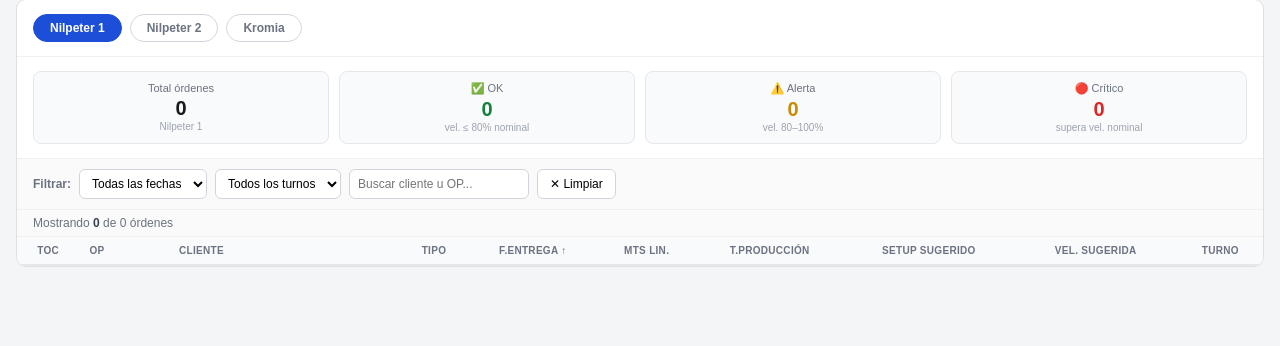
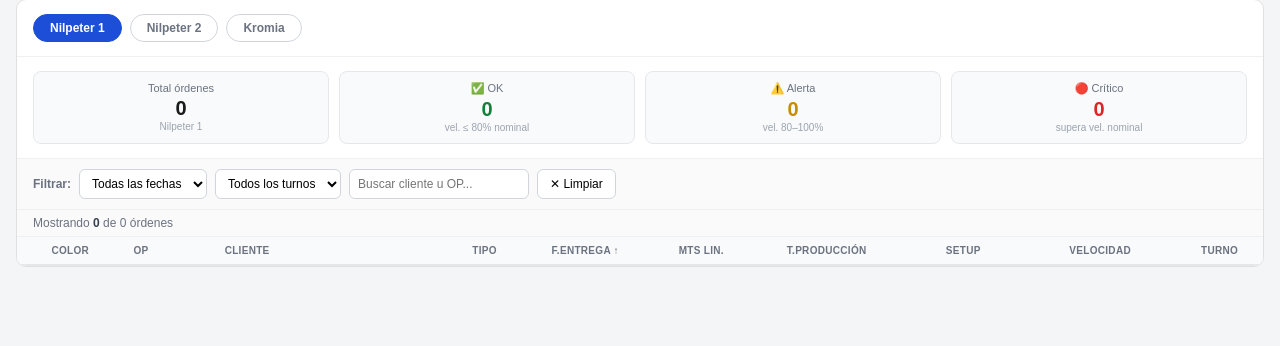
Before and after one commit to CoditeqViviana/tablero-op, a Flask app: template templates/simulacion.html in a window 1280 px wide. Shown: the part 224-570 px from the top of the page. Run offline with Flask 3, Linux system fonts and the light colour scheme; the template is opened without the code that fills it: most values are stand-ins (such as "Sample title", 1, 10 or a date in 2020); lists and menus that the app fills with data are empty.

Commit message:
Update simulacion.html

```diff
--- a/templates/simulacion.html
+++ b/templates/simulacion.html
@@ -179,15 +179,15 @@ body{background:#f4f5f7;padding:16px;color:#1a1a1a;font-size:13px}
   <table class="sim-tbl">
     <thead>
       <tr>
-        <th style="width:30px">TOC</th>
+        <th style="width:70px">Color</th>
         <th class="th-left" style="width:60px" onclick="sortBy('op')"><span id="h-op">OP</span></th>
         <th class="th-left" style="width:155px" onclick="sortBy('cliente')"><span id="h-cliente">Cliente</span></th>
         <th style="width:45px">Tipo</th>
         <th style="width:65px" onclick="sortBy('fecha')"><span id="h-fecha">F.Entrega ↑</span></th>
         <th style="width:65px" onclick="sortBy('mts')"><span id="h-mts">Mts Lin.</span></th>
         <th style="width:90px">T.Producción</th>
-        <th style="width:100px">Setup sugerido</th>
-        <th style="width:110px">Vel. sugerida</th>
+        <th style="width:80px">Setup</th>
+        <th style="width:100px">Velocidad</th>
         <th style="width:50px">Turno</th>
       </tr>
     </thead>
@@ -222,14 +222,16 @@ function getParams() {
 
 function tocBadge(color) {
   const m = {
-    azul:    ['#dbeafe','#1d4ed8','●'],
-    verde:   ['#dcfce7','#15803d','●'],
-    amarillo:['#fef9c3','#854d0e','●'],
-    rojo:    ['#fee2e2','#b91c1c','●'],
-    negro:   ['#1f2937','#f3f4f6','●'],
-    gris:    ['#f3f4f6','#9ca3af','●'],
-  }[color] || ['#f3f4f6','#9ca3af','●'];
-  return `<span style="background:${m[0]};color:${m[1]};display:inline-block;width:22px;height:22px;border-radius:50%;text-align:center;line-height:22px;font-size:14px;font-weight:700" title="${color}">●</span>`;
+    azul:    ['#dbeafe','#1d4ed8'],
+    verde:   ['#dcfce7','#15803d'],
+    amarillo:['#fef9c3','#854d0e'],
+    rojo:    ['#fee2e2','#b91c1c'],
+    negro:   ['#1f2937','#f3f4f6'],
+    gris:    ['#f3f4f6','#9ca3af'],
+  }[color] || ['#f3f4f6','#9ca3af'];
+  const nombres = {azul:'Azul',verde:'Verde',amarillo:'Amarillo',rojo:'Rojo',negro:'Negro',gris:'—'};
+  const nombre = nombres[color] || '—';
+  return `<span style="background:${m[0]};color:${m[1]};display:inline-block;padding:2px 8px;border-radius:10px;font-size:10px;font-weight:700;white-space:nowrap">${nombre}</span>`;
 }
 
 function fmtMin(m) {
@@ -404,18 +406,11 @@ function renderTabla() {
       <td>
         <div style="font-weight:600;font-size:11px;color:#374151">${fmtMin(r.minsProdOrden)}</div>
       </td>
+      <td style="font-weight:600;font-size:12px;color:#374151">${fmtMin(r.setupSugerido)}</td>
       <td>
-        <div style="font-weight:600;font-size:11px;color:#6b7280">${fmtMin(r.setupSugerido)}</div>
-        <div style="font-size:10px;color:#9ca3af">en el turno</div>
+        <span style="font-weight:700;font-size:13px;color:${velColor(r.estado)}">${r.velSugerida.toFixed(1)} m/min</span>
       </td>
-      <td>
-        <div class="vel-row">
-          <span style="font-weight:700;font-size:12px;color:${velColor(r.estado)};min-width:52px">${r.velSugerida.toFixed(1)} m/min</span>
-          <div class="vel-bar"><div class="vel-fill" style="width:${velPct}%;background:${velColor(r.estado)}"></div></div>
-        </div>
-        <div style="font-size:10px;color:#9ca3af">${velPct}% de ${r.velNominal} m/min</div>
-      </td>
-      <td>${turnoLabel(r.turno)}</td>
+      <td style="font-weight:700;font-size:15px;color:#374151;text-align:center">${r.turno}</td>
     </tr>`;
   });
 
```
